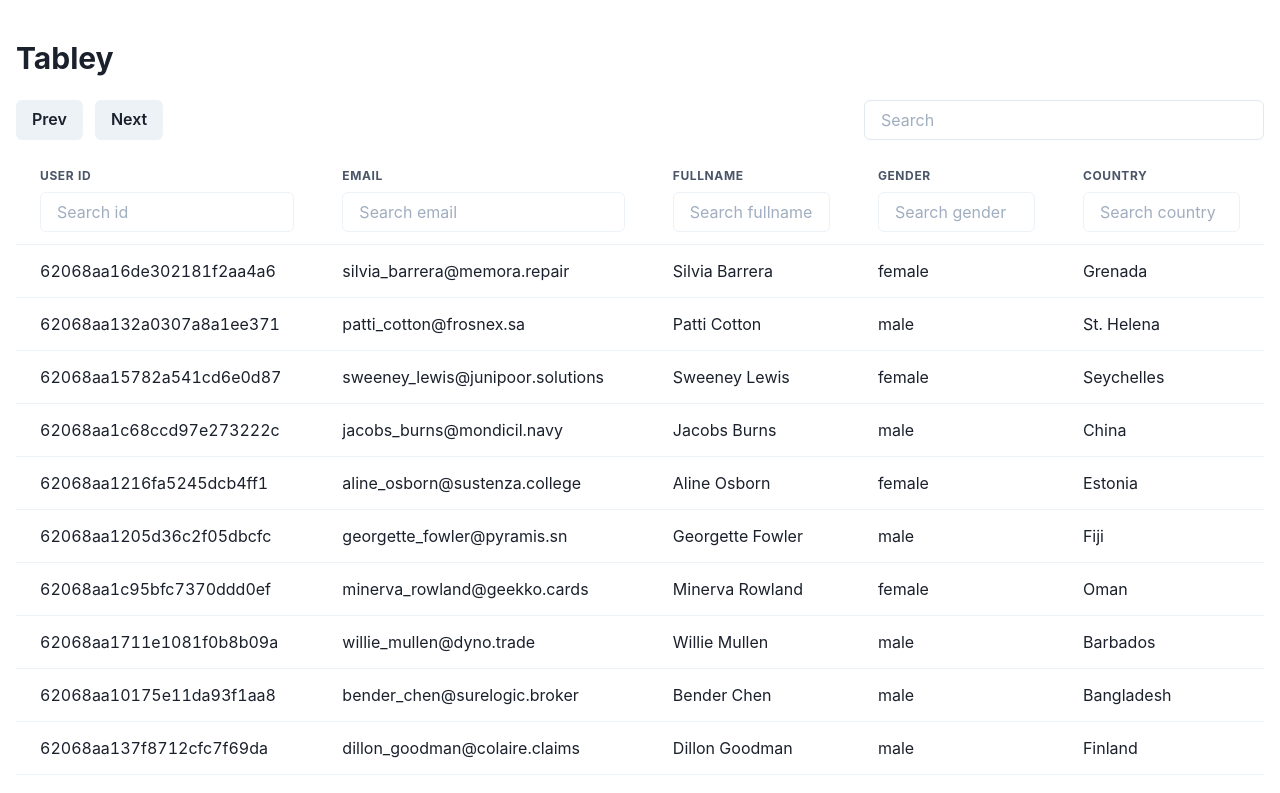
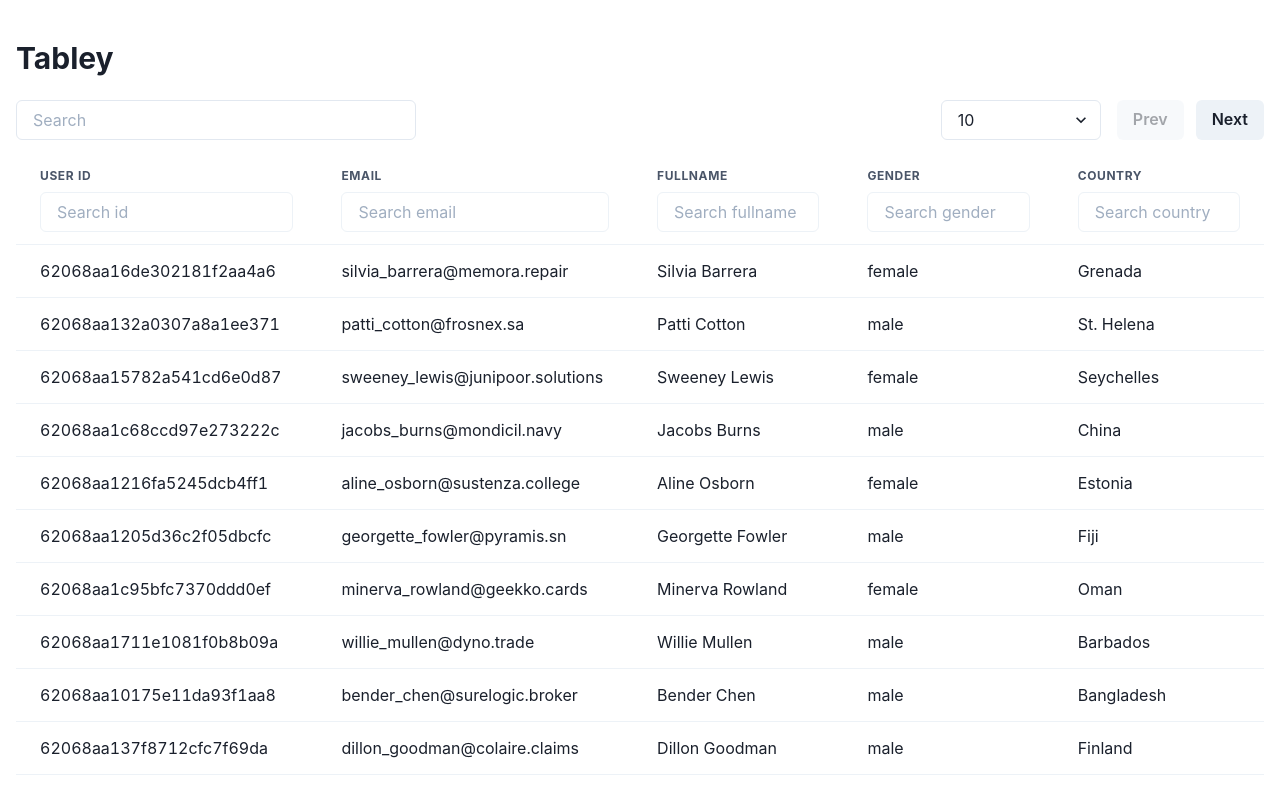
Before and after one commit to alfianandinugraha/next-tabley, a Next.js app: page / in a window 1280 px wide. Shown: the top 793 px of the page. Built offline with nearby package versions, Linux system fonts and the light colour scheme.

Commit message:
feat(pages/index.tsx): add pagination

```diff
--- a/pages/index.tsx
+++ b/pages/index.tsx
@@ -1,7 +1,8 @@
 import { Button } from "@chakra-ui/button";
 import { Input } from "@chakra-ui/input";
-import { Box, Heading, HStack, Text } from "@chakra-ui/layout";
+import { Box, Heading, HStack, Stack, Text } from "@chakra-ui/layout";
 import { Container } from "@chakra-ui/layout";
+import { Select } from "@chakra-ui/select";
 import { Table, Tbody, Td, Th, Thead, Tr } from "@chakra-ui/table";
 import users from "@data/users";
 import TextField from "components/text-field";
@@ -14,6 +15,7 @@ import {
   Column,
   useSortBy,
   useFilters,
+  usePagination,
 } from "react-table";
 import { User } from "types/model";
 
@@ -42,13 +44,18 @@ const columns: ReadonlyArray<Column<User>> = [
 
 const Home: NextPage = () => {
   const {
-    rows,
+    page,
     prepareRow,
     getTableBodyProps,
     headerGroups,
     getTableProps,
     setGlobalFilter,
     setFilter,
+    canPreviousPage,
+    canNextPage,
+    nextPage,
+    previousPage,
+    setPageSize,
   } = useTable(
     {
       data: users,
@@ -56,11 +63,12 @@ const Home: NextPage = () => {
     },
     useFilters,
     useGlobalFilter,
-    useSortBy
+    useSortBy,
+    usePagination
   );
 
   return (
-    <Container maxW="container.xl" mt="10">
+    <Container maxW="container.xl" my="10">
       <Head>
         <title>Next Tabley</title>
       </Head>
@@ -68,15 +76,33 @@ const Home: NextPage = () => {
         Tabley
       </Heading>
       <Box mt="6" display="flex" justifyContent="space-between">
-        <HStack spacing="3">
-          <Button>Prev</Button>
-          <Button>Next</Button>;
-        </HStack>
         <TextField
           placeholder="Search"
           maxW="400px"
           onChangeDebounce={setGlobalFilter}
         />
+        <Stack display="flex" spacing="4" direction="row">
+          <Select
+            w="40"
+            onChange={(e) => {
+              setPageSize(+e.target.value);
+            }}
+          >
+            <option value="10">10</option>
+            <option value="25">25</option>
+            <option value="75">75</option>
+            <option value="150">150</option>
+            <option value="200">200</option>
+          </Select>
+          <HStack spacing="3">
+            <Button disabled={!canPreviousPage} onClick={previousPage}>
+              Prev
+            </Button>
+            <Button disabled={!canNextPage} onClick={nextPage}>
+              Next
+            </Button>
+          </HStack>
+        </Stack>
       </Box>
       <Table {...getTableProps()} mt="4">
         <Thead>
@@ -114,7 +140,7 @@ const Home: NextPage = () => {
           })}
         </Thead>
         <Tbody {...getTableBodyProps()}>
-          {rows.map((row) => {
+          {page.map((row) => {
             prepareRow(row);
             return (
               <Tr {...row.getRowProps()}>
```
